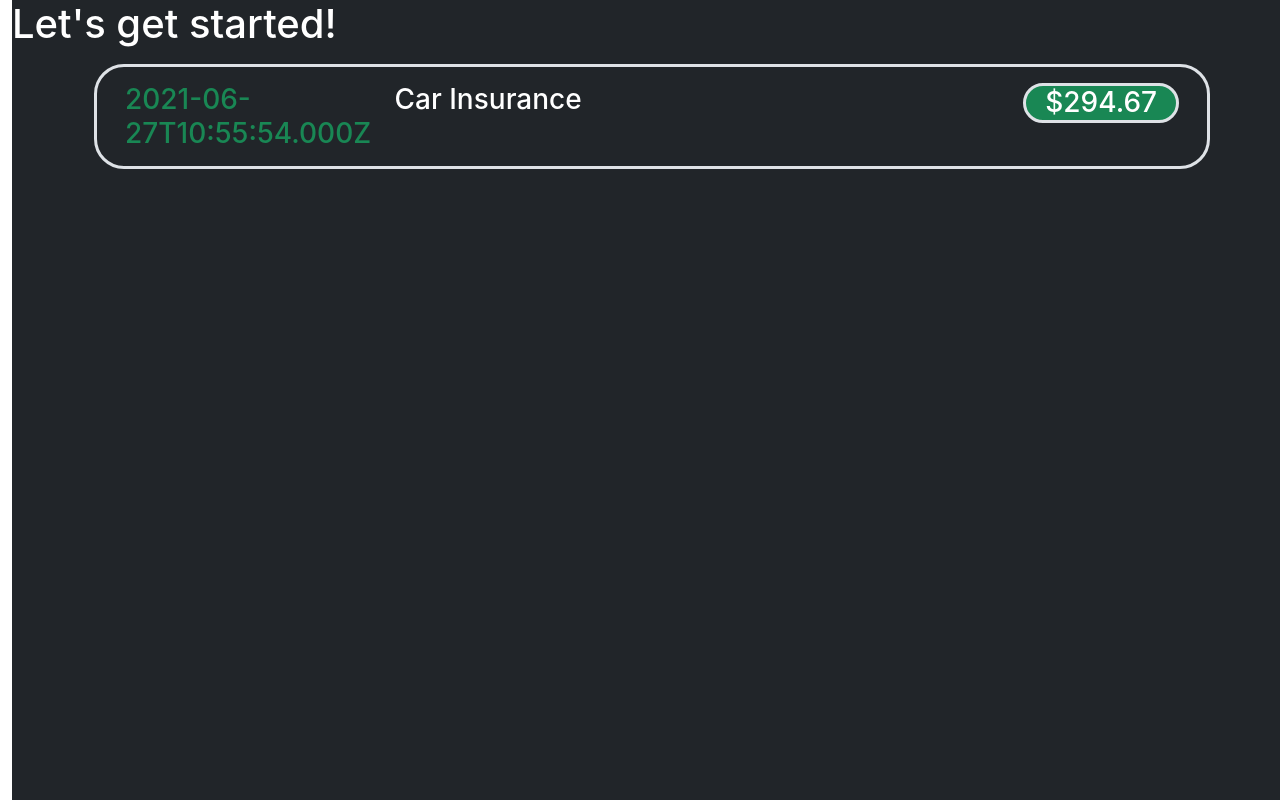
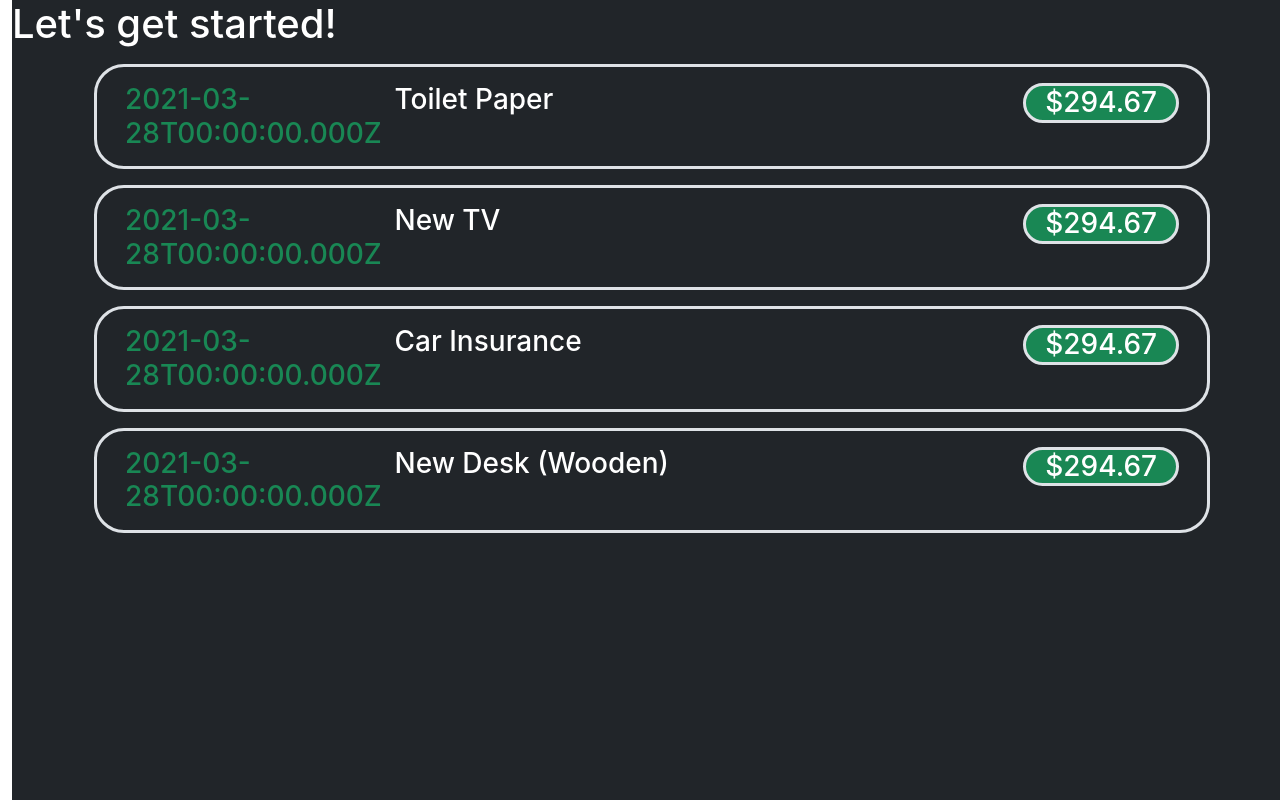
Before and after one commit to asif-ae/react-00001, a React (Create React App) app: page / in a window 1280 px wide. Built offline with nearby package versions, Linux system fonts and the light colour scheme.

Commit message:
updated expense item

```diff
--- a/src/App.js
+++ b/src/App.js
@@ -3,12 +3,40 @@ import "./App.css";
 import ExpenseItem from "./components/ExpenseItem/ExpenseItem";
 
 function App() {
+
+  const expenses = [
+    { id: "e1", title: "Toilet Paper", amount: 294.67, date: new Date(2021, 2, 28) },
+    { id: "e2", title: "New TV", amount: 294.67, date: new Date(2021, 2, 28) },
+    { id: "e3", title: "Car Insurance", amount: 294.67, date: new Date(2021, 2, 28) },
+    { id: "e4", title: "New Desk (Wooden)", amount: 294.67, date: new Date(2021, 2, 28) },
+  ]
+
+  console.log(expenses)
   return (
     <Fragment>
       <div className="container-fluid">
         <div className="bg-dark text-white h100">
           <h1>Let's get started!</h1>
-          <ExpenseItem></ExpenseItem>
+          <ExpenseItem
+            title={expenses[0].title}
+            amount={expenses[0].amount}
+            date={expenses[0].date}
+          ></ExpenseItem>
+          <ExpenseItem
+            title={expenses[1].title}
+            amount={expenses[1].amount}
+            date={expenses[1].date}
+          ></ExpenseItem>
+          <ExpenseItem
+            title={expenses[2].title}
+            amount={expenses[2].amount}
+            date={expenses[2].date}
+          ></ExpenseItem>
+          <ExpenseItem
+            title={expenses[3].title}
+            amount={expenses[3].amount}
+            date={expenses[3].date}
+          ></ExpenseItem>
         </div>
       </div>
     </Fragment>
--- a/src/components/ExpenseItem/ExpenseItem.js
+++ b/src/components/ExpenseItem/ExpenseItem.js
@@ -1,11 +1,8 @@
 import React, { Fragment } from 'react';
 import "./ExpenseItem.css";
 
-const ExpenseItem = () => {
-  const expenseDate = new Date();
-  const expenseTitle = "Car Insurance";
-  const expenseAmount = 294.67;
-  console.log(expenseDate)
+const ExpenseItem = ({ title, amount, date }) => {
+
   return (
     <Fragment>
       <div className="container">
@@ -14,18 +11,18 @@ const ExpenseItem = () => {
             <div className="col-3">
               <div className="text-success">
                 <div className="">
-                  <h3>{expenseDate.toISOString()}</h3>
+                  <h3>{date.toISOString()}</h3>
                 </div>
               </div>
             </div>
             <div className="col-7">
               <div className="">
-                <h3>{expenseTitle}</h3>
+                <h3>{title}</h3>
               </div>
             </div>
             <div className="col-2">
               <div className="border border-3 round-30 text-center bg-success">
-                <h3>${expenseAmount}</h3>
+                <h3>${amount}</h3>
               </div>
             </div>
           </div>
```
